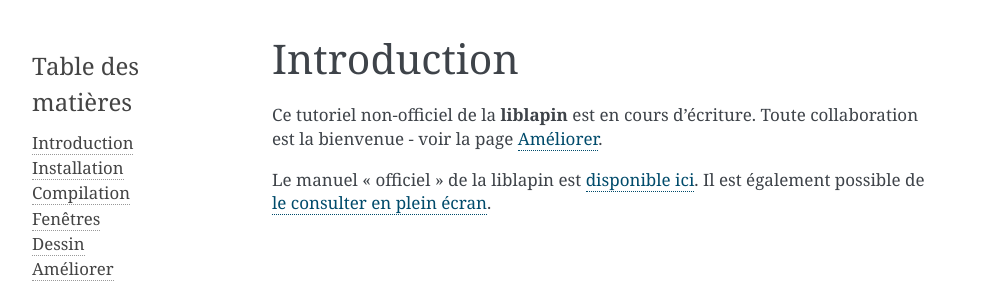
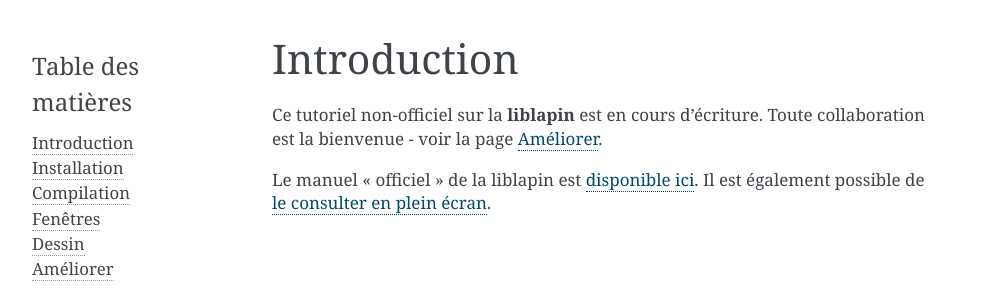
Before and after one commit to motet-a/liblapin-tutorial, a Sphinx documentation site: the page built from source/intro.md, in a window 1280 px wide. Shown: the top 298 px of the page, without its empty margins (148-1141 px from the left). Built offline with Sphinx 7.4.7, drawn with Linux system fonts in a browser that asks for light colours.

Commit message:
tutoriel de la liblapin -> tutoriel sur la liblapin

```diff
--- a/source/conf.py
+++ b/source/conf.py
@@ -128,7 +128,7 @@
 
 # The name for this set of Sphinx documents.  If None, it defaults to
 # "<project> v<release> documentation".
-html_title = "Tutoriel de la liblapin"
+html_title = "Tutoriel sur la liblapin"
 
 # A shorter title for the navigation bar.  Default is the same as html_title.
 html_short_title = "liblapin"
--- a/source/intro.md
+++ b/source/intro.md
@@ -1,7 +1,7 @@
 
 # Introduction #
 
-Ce tutoriel non-officiel de la **liblapin** est en cours d’écriture.
+Ce tutoriel non-officiel sur la **liblapin** est en cours d’écriture.
 Toute collaboration est la bienvenue - voir la page [Améliorer](extend.html).
 
 Le manuel « officiel » de la liblapin est [disponible ici][manuel]. Il est également possible de [le consulter en plein écran][manuel plein ecran].
```
